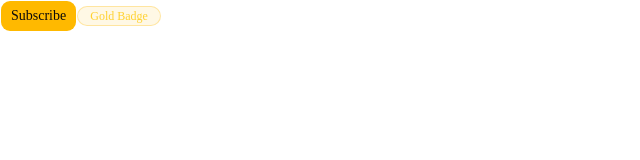
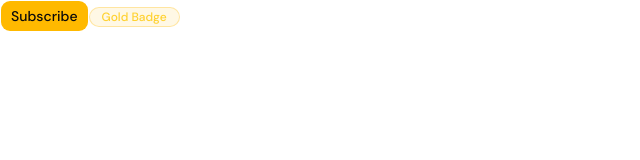
Before and after one commit to mdirfan-007/Prepzo, a Next.js app: page / in a window 1280 px wide. Shown: the top 160 px of the page, without its empty margins (0-640 px from the left). Built offline with nearby package versions, Linux system fonts and the light colour scheme.

Commit message:
added button variant & commit

```diff
--- a/app/layout.jsx
+++ b/app/layout.jsx
@@ -1,28 +1,30 @@
-import { Geist, Geist_Mono } from "next/font/google";
+import { DM_Sans, Lora } from "next/font/google";
 import "./globals.css";
 
-const geistSans = Geist({
-  variable: "--font-geist-sans",
+const lora = Lora({
   subsets: ["latin"],
+  weight: ["400","500"],
+  style: ["normal", "italic"],
+  variable: "--font-serif",
 });
 
-const geistMono = Geist_Mono({
-  variable: "--font-geist-mono",
+const dmSans = DM_Sans({
   subsets: ["latin"],
+  weight: ["300", "400", "500", "600"],
+  variable: "--font-sans",
 });
 
 export const metadata = {
-  title: "Create Next App",
+  title: "Prepzo",
   description: "Generated by create next app",
 };
 
 export default function RootLayout({ children }) {
   return (
-    <html
-      lang="en"
-      className={`${geistSans.variable} ${geistMono.variable} h-full antialiased`}
-    >
-      <body className="min-h-full flex flex-col">{children}</body>
+    <html lang="en">
+      <body className={`${lora.variable} ${dmSans.variable} font-sans`}>
+        {children}
+      </body>
     </html>
   );
 }
```
Also changed, not shown: components/ui/button.jsx (+11 -9 lines).
